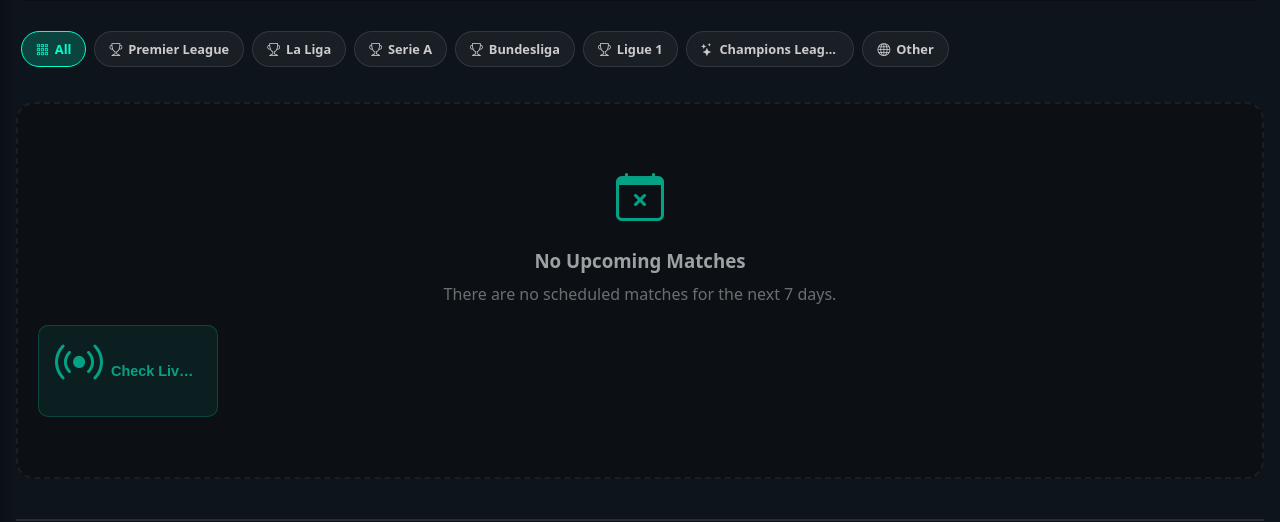
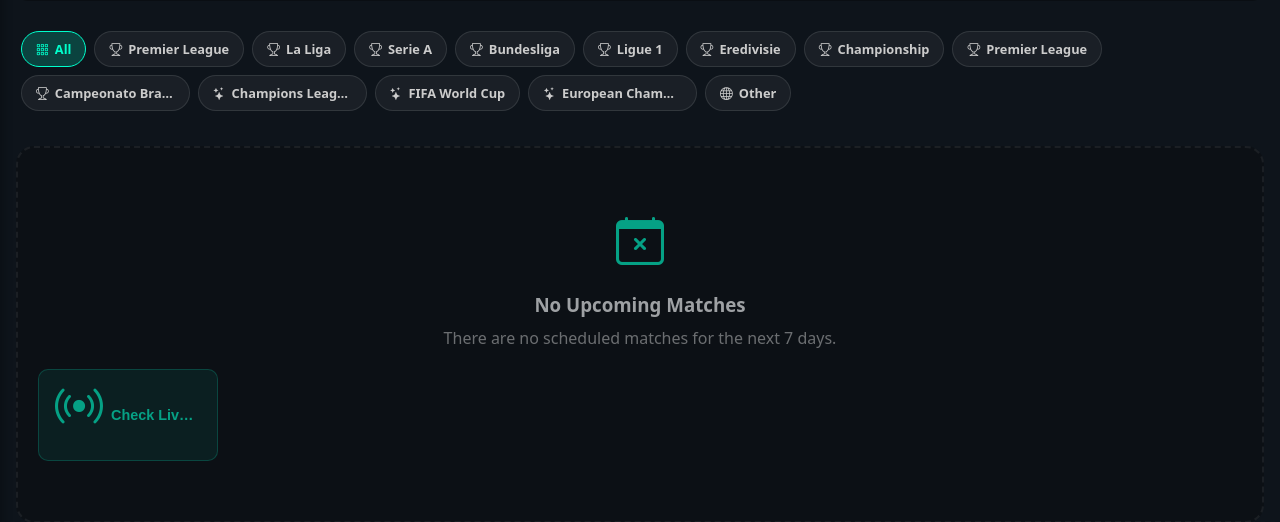
Before and after one commit to RMBLOGG/Dayyscore, a Flask app: page / in a window 1280 px wide. Shown: the part 253-775 px from the top of the page. Run offline with Flask 3, Linux system fonts and the light colour scheme; data comes from the database, SQL or seed files in the repository; data that the repository does not hold is empty.

Commit message:
Update index.html

```diff
--- a/templates/index.html
+++ b/templates/index.html
@@ -1010,9 +1010,33 @@ h1 {
         <i class="bi bi-trophy"></i>
         <span>Ligue 1</span>
     </div>
+    <div class="league-filter" onclick="filterByCompetition('DED')">
+        <i class="bi bi-trophy"></i>
+        <span>Eredivisie</span>
+    </div>
+    <div class="league-filter" onclick="filterByCompetition('ELC')">
+        <i class="bi bi-trophy"></i>
+        <span>Championship</span>
+    </div>
+    <div class="league-filter" onclick="filterByCompetition('PPL')">
+        <i class="bi bi-trophy"></i>
+        <span>Premier League</span>
+    </div>
+    <div class="league-filter" onclick="filterByCompetition('BSA')">
+        <i class="bi bi-trophy"></i>
+        <span>Campeonato Brasileiro Série A</span>
+    </div>
     <div class="league-filter" onclick="filterByCompetition('CL')">
         <i class="bi bi-stars"></i>
         <span>Champions League</span>
+    </div>
+    <div class="league-filter" onclick="filterByCompetition('WC')">
+        <i class="bi bi-stars"></i>
+        <span>FIFA World Cup</span>
+    </div>
+    <div class="league-filter" onclick="filterByCompetition('EC')">
+        <i class="bi bi-stars"></i>
+        <span>European Championship</span>
     </div>
     <div class="league-filter" onclick="filterByCompetition('other')">
         <i class="bi bi-globe"></i>
```
